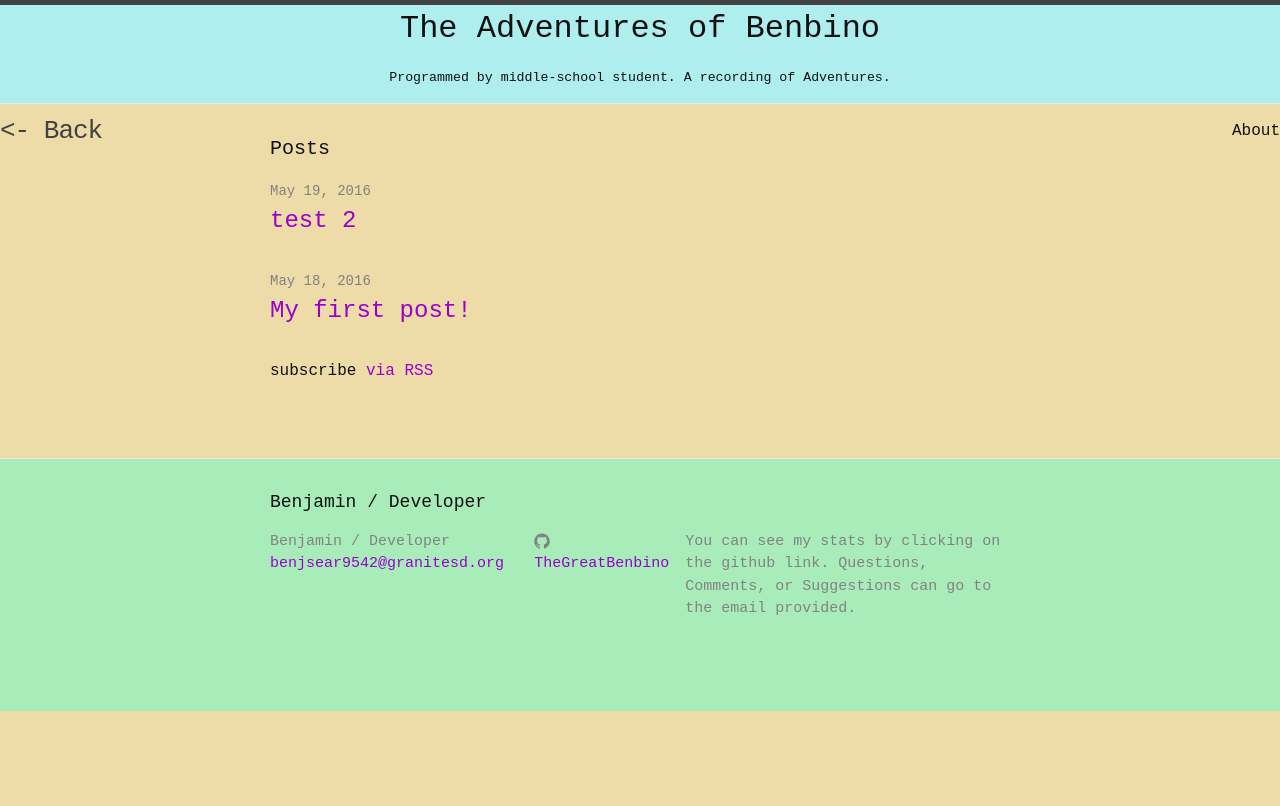
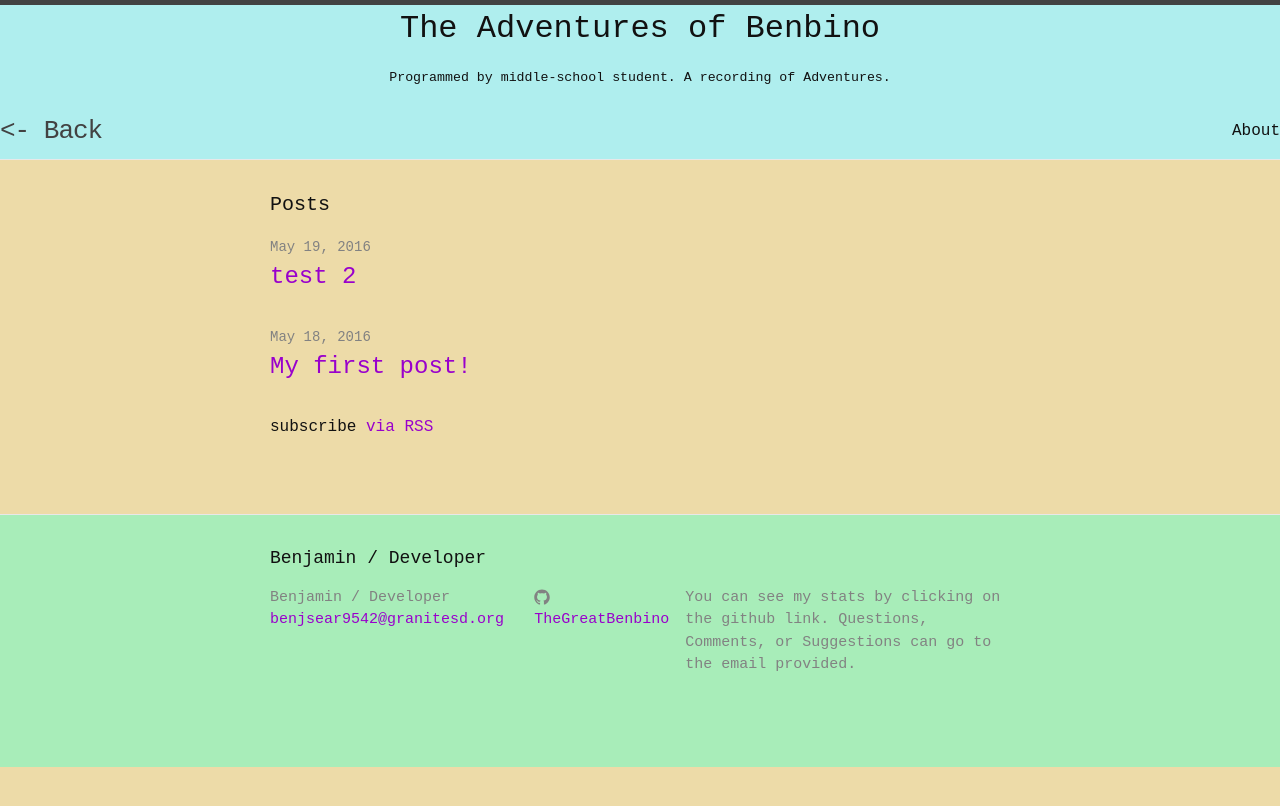
Before and after one commit to TheGreatBenbino/TheGreatBenbino.github.io, a Jekyll site: the page built from index.html, in a window 1280 px wide. Shown: the top 806 px of the page. Built offline with Jekyll 4.4.1, drawn with Linux system fonts in a browser that asks for light colours.

Commit message:
fixed bad header

```diff
--- a/_sass/_layout.scss
+++ b/_sass/_layout.scss
@@ -16,7 +16,7 @@
     line-height: 56px;
     letter-spacing: -1px;
     margin-bottom: 0;
-    float: left;
+
 
     &,
     &:visited {
@@ -117,6 +117,7 @@
     font-size: 15px;
     color: $grey-color;
     margin-left: -$spacing-unit / 2;
+
     @extend %clearfix;
 }
 
@@ -175,8 +176,6 @@
     font-size: 20px;
   	left-padding:   30px;
   	righ-padding:   30px;
-  	top-padding:    30px;
-  	bottom-padding: 30px;
 
 }
 
```
